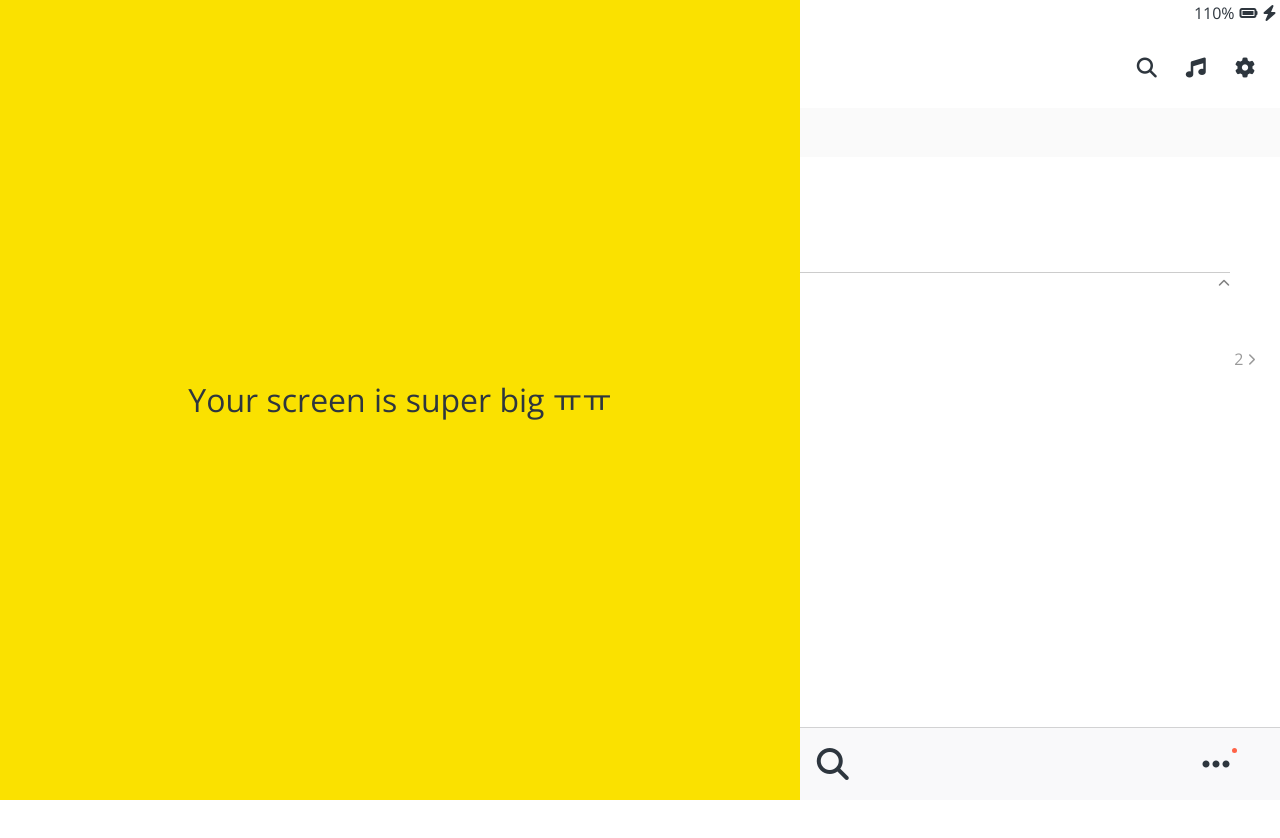
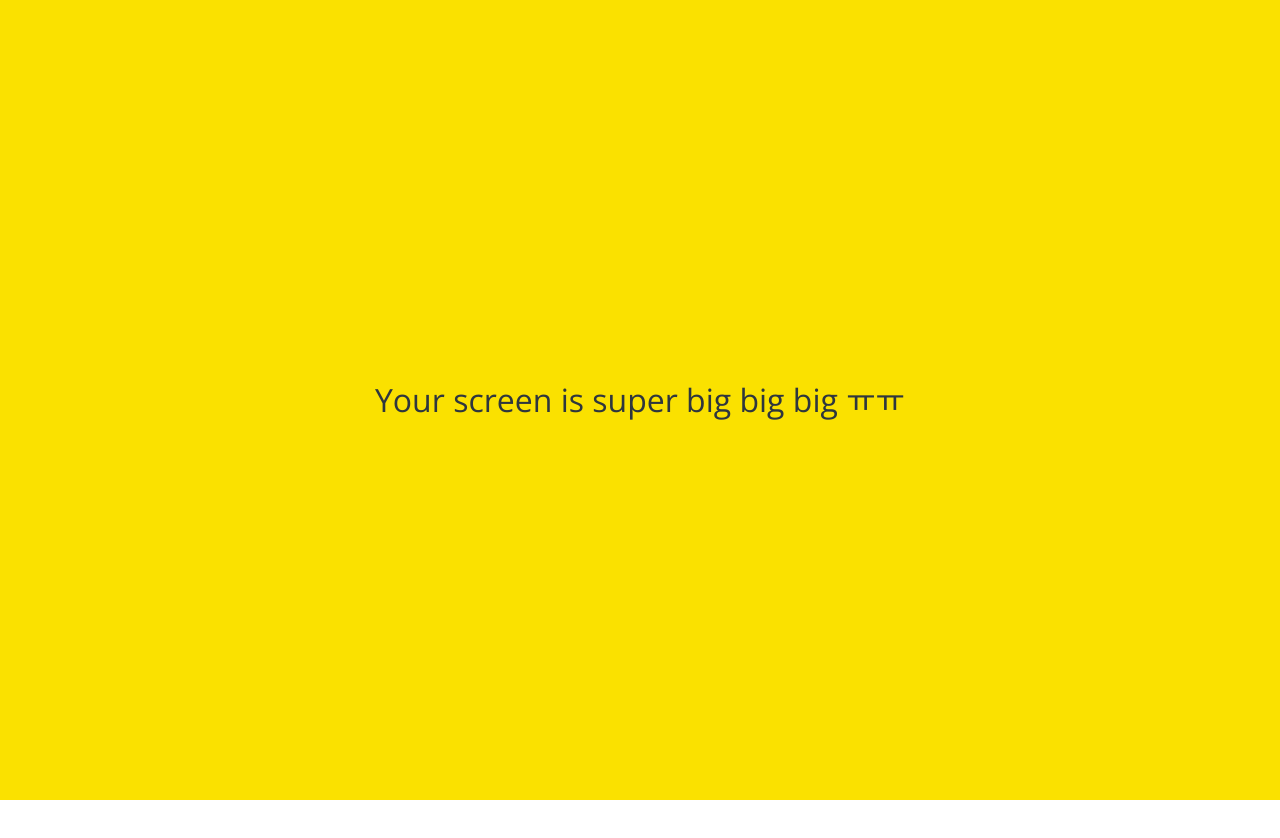
Before and after one commit to parkhak/kokoa-clone-2021, a plain HTML site: page friends.html in a window 1280 px wide. Shown: the top 838 px of the page. Drawn offline with nearby package versions, Linux system fonts and the light colour scheme.

Commit message:
big big big

```diff
--- a/css/components/no-mobile.css
+++ b/css/components/no-mobile.css
@@ -2,7 +2,7 @@
   position: absolute;
   z-index: 99;
   height: 100vh;
-  width: 100vh;
+  width: 100vw;
   background-color: var(--yellow);
   top: 0;
   display: flex;
--- a/friends.html
+++ b/friends.html
@@ -118,7 +118,7 @@
         </div>
 
         <div id="no-mobile">
-          <span>Your screen is super big ㅠㅠ</span>
+          <span>Your screen is super big big big ㅠㅠ</span>
         </div>
 
         <script
```
